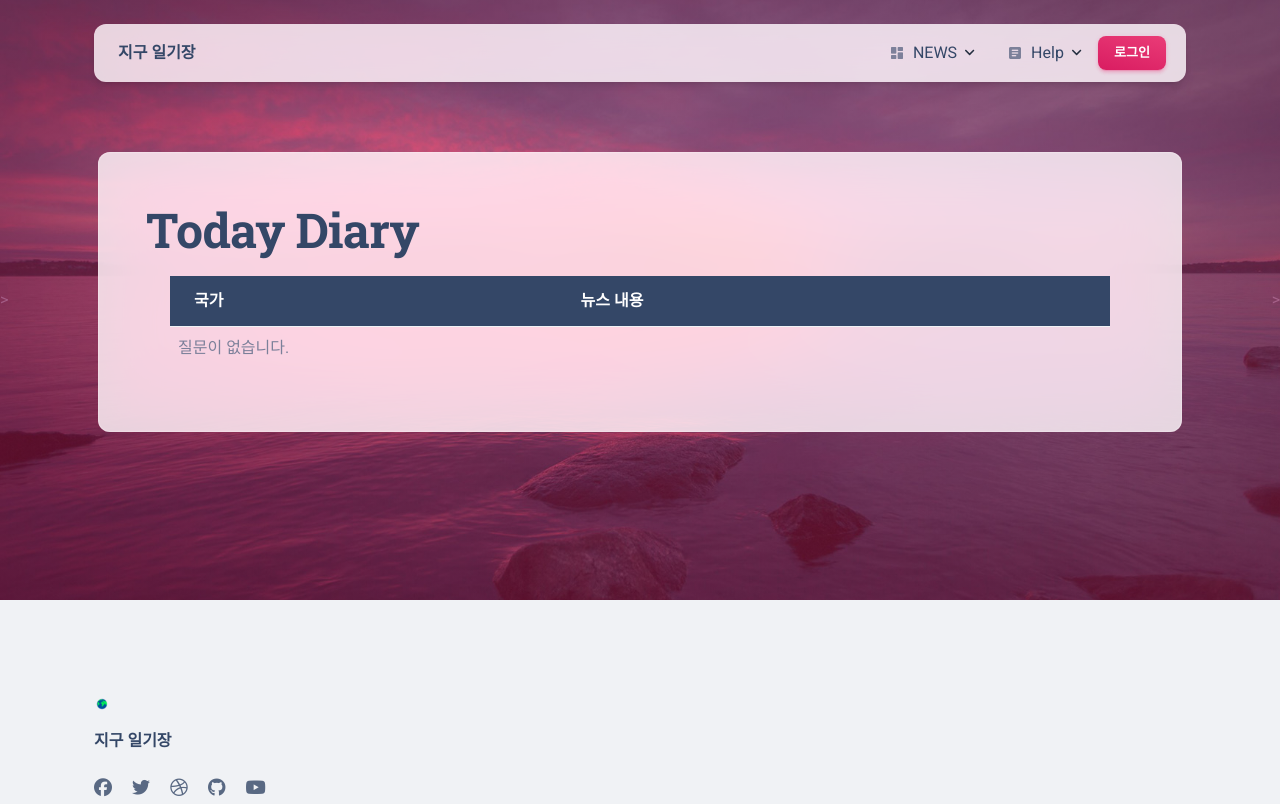
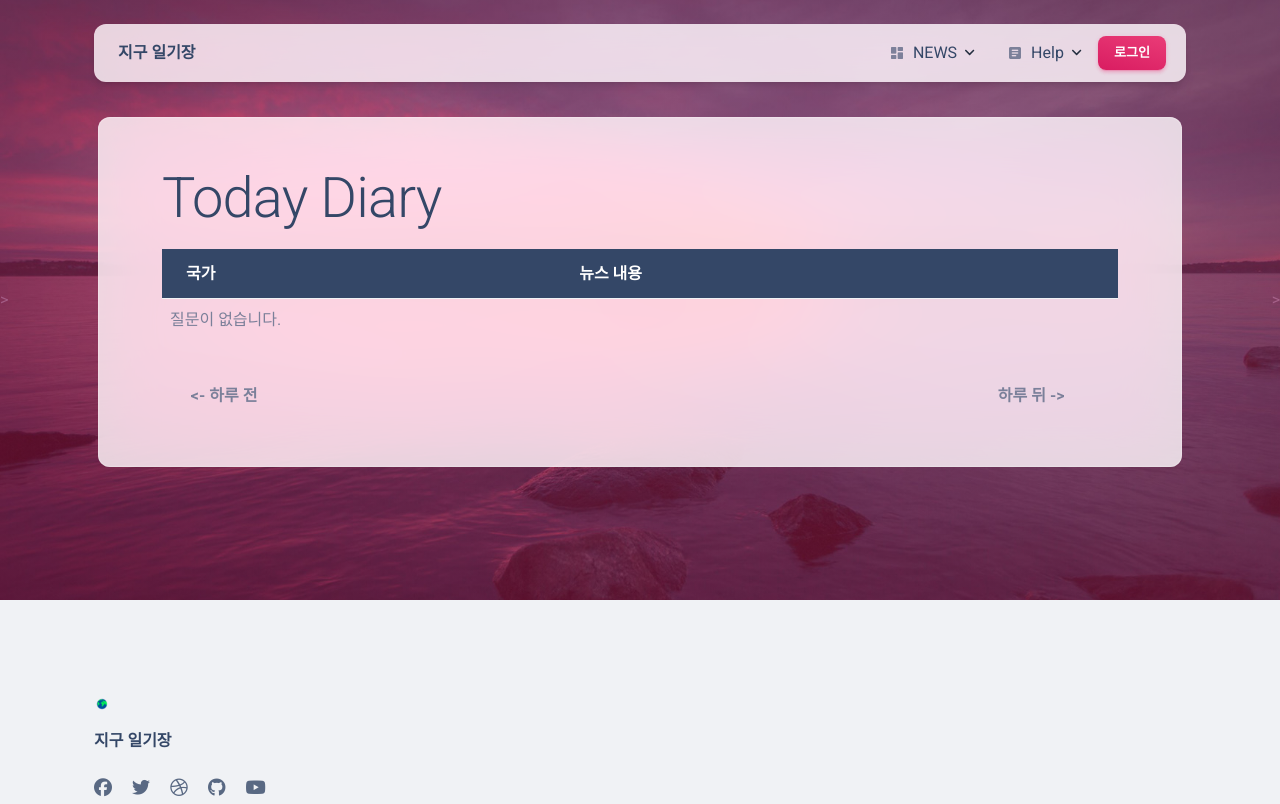
Before and after one commit to aground5/sogaeding, a Django app: template templates/earth_diary/question_list.html in a window 1280 px wide. Run offline with Django 3.2, Linux system fonts and the light colour scheme; the template is opened without the code that fills it, so the values that code supplies are empty; some libraries are stand-ins or nearby versions.

Commit message:
list update

```diff
--- a/templates/earth_diary/question_list.html
+++ b/templates/earth_diary/question_list.html
@@ -5,13 +5,14 @@
     <span class="mask bg-gradient-primary opacity-4"></span>
     <!--main 화면-->>
     <div class="container position-sticky z-index-sticky top-0">
-            <div class="row">
-                <div class="col-12">
-                    <div class="page-header blur border-radius-xl mt-0 py-md-5 top-0 z-index-3  my-3 py-6 start-0 end-0 mx-1    ">
-                        <div class="container-fluid px-5">
+      <div class="page-header blur border-radius-xl mt-0 py-md-5 top-0 my-3 py-6 start-0 end-0 mx-1">
+        <div class="container px-3">
+          <div class="row px-5">
             <thead>
               <tr class="table-dark">
-                                    <th><h1>Today Diary</h1></th>
+                <th>
+                  <h4 class="display-4 m-0">Today Diary</h4>
+                </th>
               </tr>
             </thead>
             <!--부트스트랩-->
@@ -19,7 +20,8 @@
               <table class="table">
                 <thead>
                   <tr class="table-dark">
-                                        <th>국가</th><th>뉴스 내용</th>
+                    <th>국가</th>
+                    <th>뉴스 내용</th>
                   </tr>
                 </thead>
                 <tbody>
@@ -42,6 +44,22 @@
             </div>
             <!--부트스트랩 end-->
           </div>
+          <div class="row">
+            <div class="col-lg-2 col-md-4 col-6 ms-auto">
+              <div class="col ms-auto">
+                <button type="button" class="btn btn-default mb-0">
+                  <p class="mb-0 ps-2"><strong><- 하루 전</strong></p>
+                </button>
+              </div>
+            </div>
+            <div class="col-lg-7 col-md-4 col-6"></div>
+            <div class="col-lg-2 col-md-4 col-6 me-md-auto mx-md-0">
+              <div class="col ms-auto">
+                <button type="button" class="btn btn-default mb-0">
+                  <p class="mb-0 ps-2"><strong>하루 뒤 -></strong></p>
+                </button>
+              </div>
+            </div>
           </div>
         </div>
       </div>
```
Lines whose indentation alone changed are shown as unchanged.
